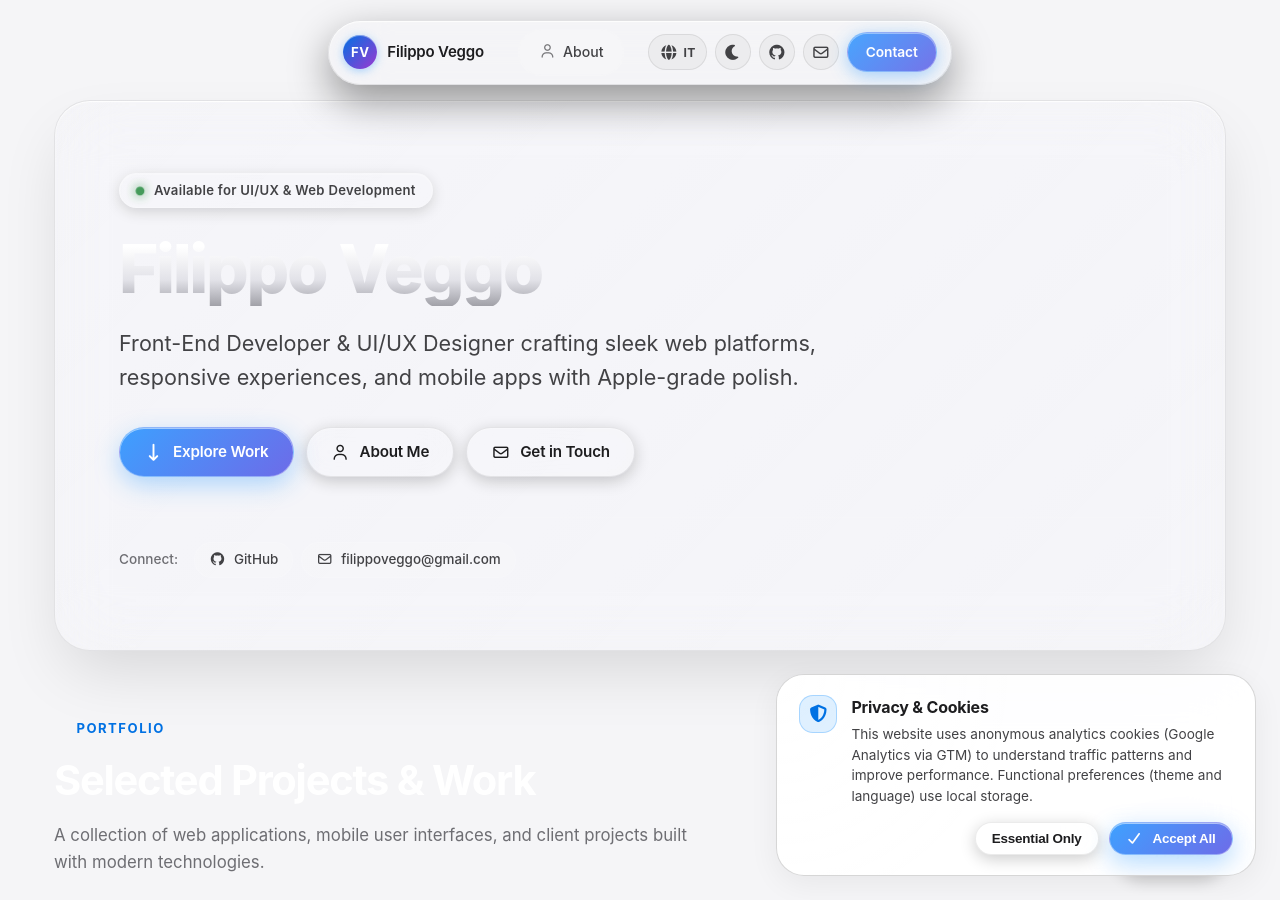
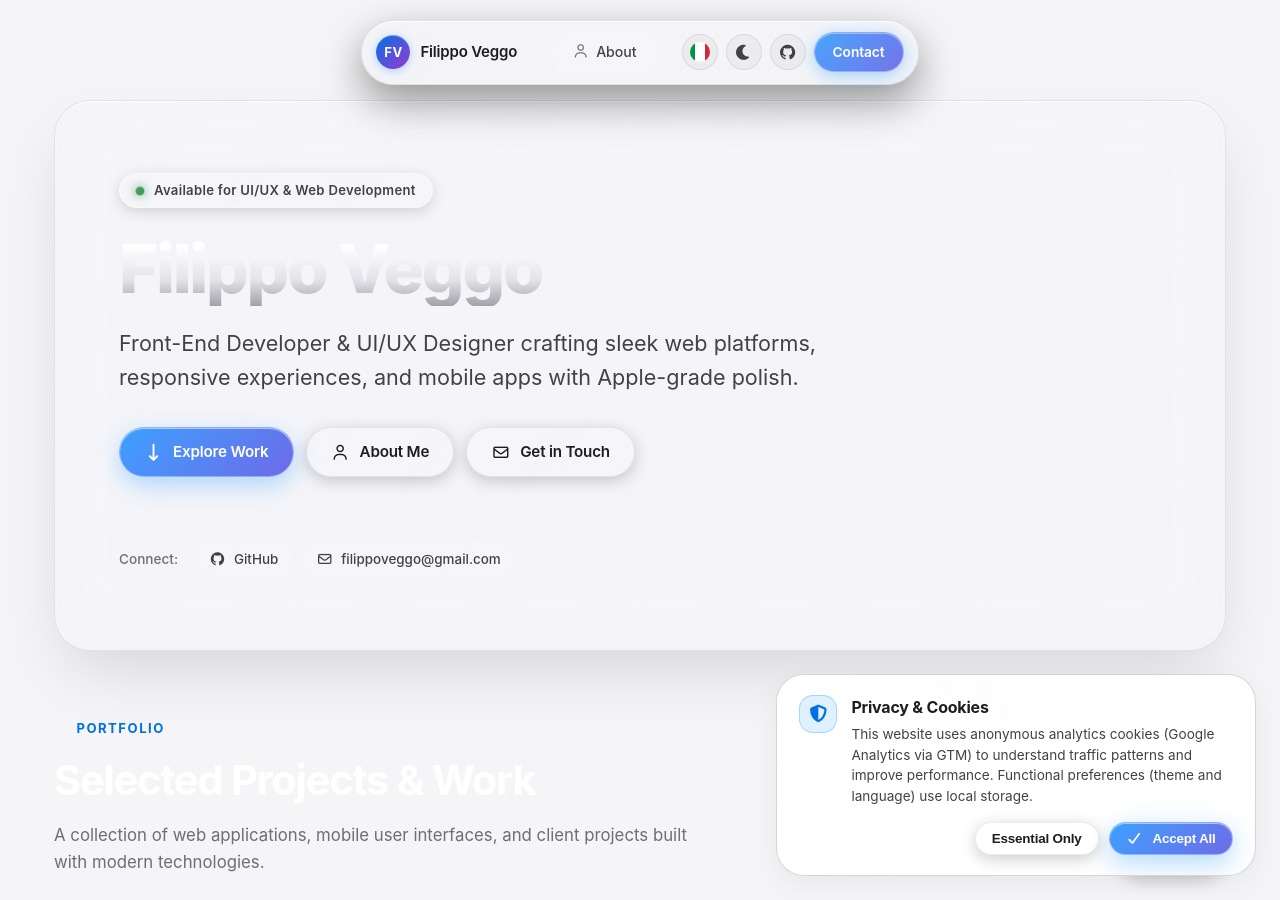
Before and after one commit to filippoveggo/filippoveggo.github.io, a Jekyll site: the page built from index.md, in a window 1280 px wide and 900 px high. Built offline with Jekyll 4.4.1, drawn with Linux system fonts in a browser that asks for light colours.

Commit message:
feat(nav): redesign navbar markup with single flag switch and moon/sun theme toggle

```diff
--- a/_includes/nav.html
+++ b/_includes/nav.html
@@ -18,16 +18,38 @@
 
     <!-- Quick Action Glass Buttons -->
     <div class="nav-actions">
-      <!-- Language Switcher (EN / IT) -->
-      <button id="lang-toggle-btn" class="nav-icon-btn nav-lang-btn" aria-label="Switch language" title="Switch language">
-        <i class="fa-solid fa-globe"></i>
-        <span class="lang-label" id="lang-label">IT</span>
+      <!-- Language Switcher (Single Flag Button) -->
+      <button id="lang-toggle-btn" class="nav-icon-btn nav-flag-btn" aria-label="Switch language" title="Passa all'italiano">
+        <span class="nav-flag-icon flag-it" aria-hidden="true">
+          <svg viewBox="0 0 3 2" width="20" height="20" preserveAspectRatio="xMidYMid slice" style="width:100%;height:100%;display:block;border-radius:50%;">
+            <rect width="1" height="2" fill="#009246"/>
+            <rect width="1" height="2" x="1" fill="#ffffff"/>
+            <rect width="1" height="2" x="2" fill="#ce2b37"/>
+          </svg>
+        </span>
+        <span class="nav-flag-icon flag-en" aria-hidden="true" style="display: none;">
+          <svg viewBox="0 0 60 30" width="20" height="20" preserveAspectRatio="xMidYMid slice" style="width:100%;height:100%;display:block;border-radius:50%;">
+            <clipPath id="uk-flag-clip-d1">
+              <path d="M0,0 v30 h60 v-30 z"/>
+            </clipPath>
+            <clipPath id="uk-flag-clip-d2">
+              <path d="M30,15 h30 v15 z v15 h-30 z h-30 v-15 z v-15 h30 z"/>
+            </clipPath>
+            <g clip-path="url(#uk-flag-clip-d1)">
+              <path d="M0,0 v30 h60 v-30 z" fill="#012169"/>
+              <path d="M0,0 L60,30 M60,0 L0,30" stroke="#fff" stroke-width="6"/>
+              <path d="M0,0 L60,30 M60,0 L0,30" clip-path="url(#uk-flag-clip-d2)" stroke="#C8102E" stroke-width="4"/>
+              <path d="M30,0 v30 M0,15 h60" stroke="#fff" stroke-width="10"/>
+              <path d="M30,0 v30 M0,15 h60" stroke="#C8102E" stroke-width="6"/>
+            </g>
+          </svg>
+        </span>
       </button>
 
-      <!-- Theme Switcher (Dark / Light) -->
+      <!-- Theme Switcher (Moon for dark, Sun for light) -->
       <button id="theme-toggle-btn" class="nav-icon-btn nav-theme-btn" aria-label="Toggle theme" title="Toggle theme">
+        <i class="fa-solid fa-moon icon-theme-moon"></i>
         <i class="fa-solid fa-sun icon-theme-sun"></i>
-        <i class="fa-solid fa-moon icon-theme-moon"></i>
       </button>
 
       {%- if site.texture.social_links.github -%}
@@ -35,10 +57,8 @@
         <i class="fa-brands fa-github"></i>
       </a>
       {%- endif -%}
+
       {%- if site.texture.social_links.mail -%}
-      <a href="mailto:{{ site.texture.social_links.mail }}" class="nav-icon-btn" aria-label="Send Email" title="Send Email">
-        <i class="fa-regular fa-envelope"></i>
-      </a>
       <a href="mailto:{{ site.texture.social_links.mail }}" class="nav-cta-btn">
         <span data-i18n="nav.contact">Contact</span>
       </a>
@@ -65,7 +85,7 @@
     </a>
 
     {%- if site.texture.social_links.github -%}
-    <a href="https://github.com/{{ site.texture.social_links.github }}" target="_blank" rel="noopener noreferrer" class="tab-item">
+    <a href="https://github.com/{{ site.texture.social_links.github }}" target="_blank" rel="noopener noreferrer" class="tab-item" aria-label="GitHub">
       <div class="tab-icon-wrap">
         <i class="fa-brands fa-github"></i>
       </div>
@@ -74,7 +94,7 @@
     {%- endif -%}
 
     {%- if site.texture.social_links.mail -%}
-    <a href="mailto:{{ site.texture.social_links.mail }}" class="tab-item">
+    <a href="mailto:{{ site.texture.social_links.mail }}" class="tab-item" aria-label="Contact">
       <div class="tab-icon-wrap">
         <i class="fa-regular fa-paper-plane"></i>
       </div>
@@ -82,21 +102,42 @@
     </a>
     {%- endif -%}
 
-    <!-- Mobile Language Switcher -->
-    <button id="mobile-lang-toggle-btn" class="tab-item tab-btn" aria-label="Switch language">
+    <!-- Mobile Language Switcher (Single Flag) -->
+    <button id="mobile-lang-toggle-btn" class="tab-item tab-btn" aria-label="Switch language" title="Passa all'italiano">
       <div class="tab-icon-wrap">
-        <i class="fa-solid fa-globe"></i>
+        <span class="nav-flag-icon flag-it" aria-hidden="true">
+          <svg viewBox="0 0 3 2" width="22" height="22" preserveAspectRatio="xMidYMid slice" style="width:100%;height:100%;display:block;border-radius:50%;">
+            <rect width="1" height="2" fill="#009246"/>
+            <rect width="1" height="2" x="1" fill="#ffffff"/>
+            <rect width="1" height="2" x="2" fill="#ce2b37"/>
+          </svg>
+        </span>
+        <span class="nav-flag-icon flag-en" aria-hidden="true" style="display: none;">
+          <svg viewBox="0 0 60 30" width="22" height="22" preserveAspectRatio="xMidYMid slice" style="width:100%;height:100%;display:block;border-radius:50%;">
+            <clipPath id="uk-flag-clip-m1">
+              <path d="M0,0 v30 h60 v-30 z"/>
+            </clipPath>
+            <clipPath id="uk-flag-clip-m2">
+              <path d="M30,15 h30 v15 z v15 h-30 z h-30 v-15 z v-15 h30 z"/>
+            </clipPath>
+            <g clip-path="url(#uk-flag-clip-m1)">
+              <path d="M0,0 v30 h60 v-30 z" fill="#012169"/>
+              <path d="M0,0 L60,30 M60,0 L0,30" stroke="#fff" stroke-width="6"/>
+              <path d="M0,0 L60,30 M60,0 L0,30" clip-path="url(#uk-flag-clip-m2)" stroke="#C8102E" stroke-width="4"/>
+              <path d="M30,0 v30 M0,15 h60" stroke="#fff" stroke-width="10"/>
+              <path d="M30,0 v30 M0,15 h60" stroke="#C8102E" stroke-width="6"/>
+            </g>
+          </svg>
+        </span>
       </div>
-      <span class="tab-label" id="mobile-lang-label">IT</span>
     </button>
 
-    <!-- Mobile Theme Switcher -->
-    <button id="mobile-theme-toggle-btn" class="tab-item tab-btn" aria-label="Toggle theme">
+    <!-- Mobile Theme Switcher (Pure icon, no text description) -->
+    <button id="mobile-theme-toggle-btn" class="tab-item tab-btn" aria-label="Toggle theme" title="Toggle theme">
       <div class="tab-icon-wrap">
+        <i class="fa-solid fa-moon icon-theme-moon"></i>
         <i class="fa-solid fa-sun icon-theme-sun"></i>
-        <i class="fa-solid fa-moon icon-theme-moon"></i>
       </div>
-      <span class="tab-label" id="mobile-theme-label" data-i18n="nav.theme">Theme</span>
     </button>
   </div>
 </nav>
```
Also changed, not shown: tests/nav-controls.test.js (+15 -0 lines).
